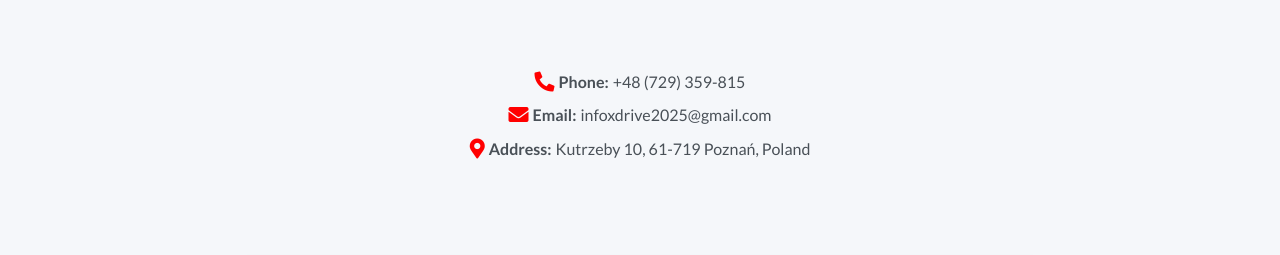
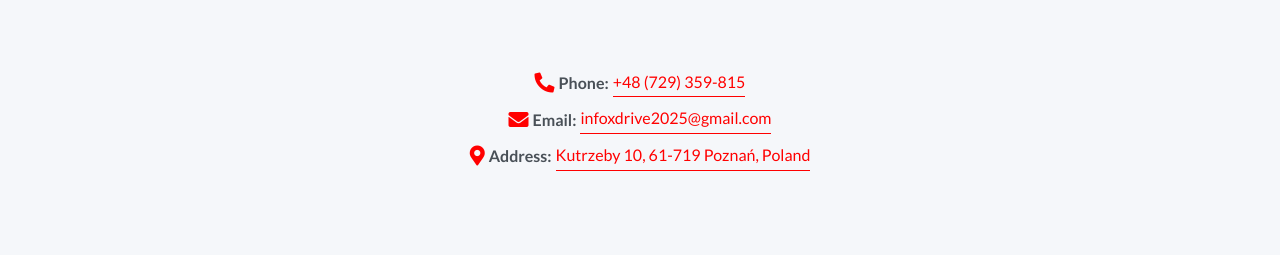
Before and after one commit to PrometheusF/XdriveProject, a plain HTML site: page project-folder/contact.html in a window 1280 px wide. Shown: the part 521-776 px from the top of the page. Drawn offline with Linux system fonts and the light colour scheme.

Commit message:
Update contact.html

```diff
--- a/project-folder/contact.html
+++ b/project-folder/contact.html
@@ -65,10 +65,27 @@
     </div>
 
     <div class="contact-info" data-anim="fade-up" style="margin-bottom: var(--spacer-lg);">
-      <p><i class="fas fa-phone-alt"></i> <strong>Phone:</strong> +48 (729) 359-815</p>
-      <p><i class="fas fa-envelope"></i> <strong>Email:</strong> infoxdrive2025@gmail.com</p>
-      <p><i class="fas fa-map-marker-alt"></i> <strong>Address:</strong> Kutrzeby 10, 61-719 Poznań, Poland</p>
+      <p>
+        <i class="fas fa-phone-alt"></i>
+        <strong>Phone:</strong>
+        <a href="tel:+48729359815">+48 (729) 359-815</a>
+      </p>
+      <p>
+        <i class="fas fa-envelope"></i>
+        <strong>Email:</strong>
+        <a href="mailto:infoxdrive2025@gmail.com">infoxdrive2025@gmail.com</a>
+      </p>
+      <p>
+        <i class="fas fa-map-marker-alt"></i>
+        <strong>Address:</strong>
+        <a href="https://www.google.com/maps/search/?api=1&query=Kutrzeby+10,+61-719+Pozna%C5%84,+Poland"
+           target="_blank"
+           rel="noopener noreferrer">
+          Kutrzeby 10, 61-719 Poznań, Poland
+        </a>
+      </p>
     </div>
+
 
     <div class="contact-form" data-anim="fade-up">
       <form id="contactForm">
```
